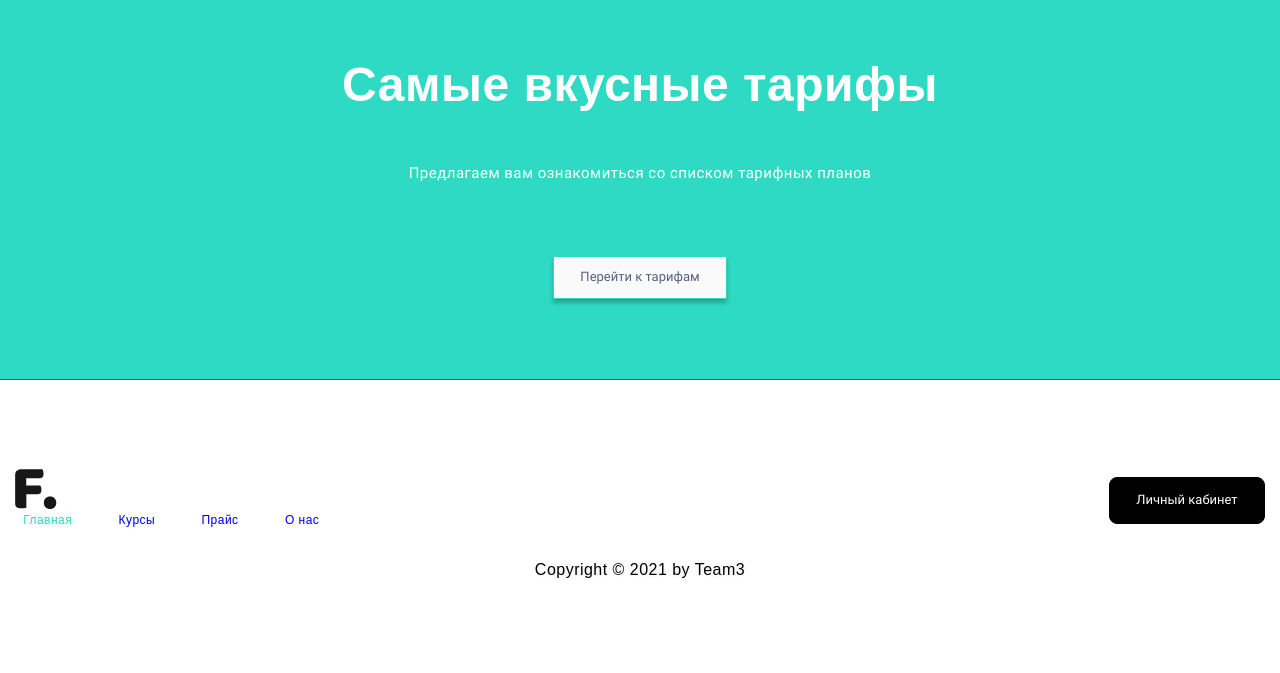
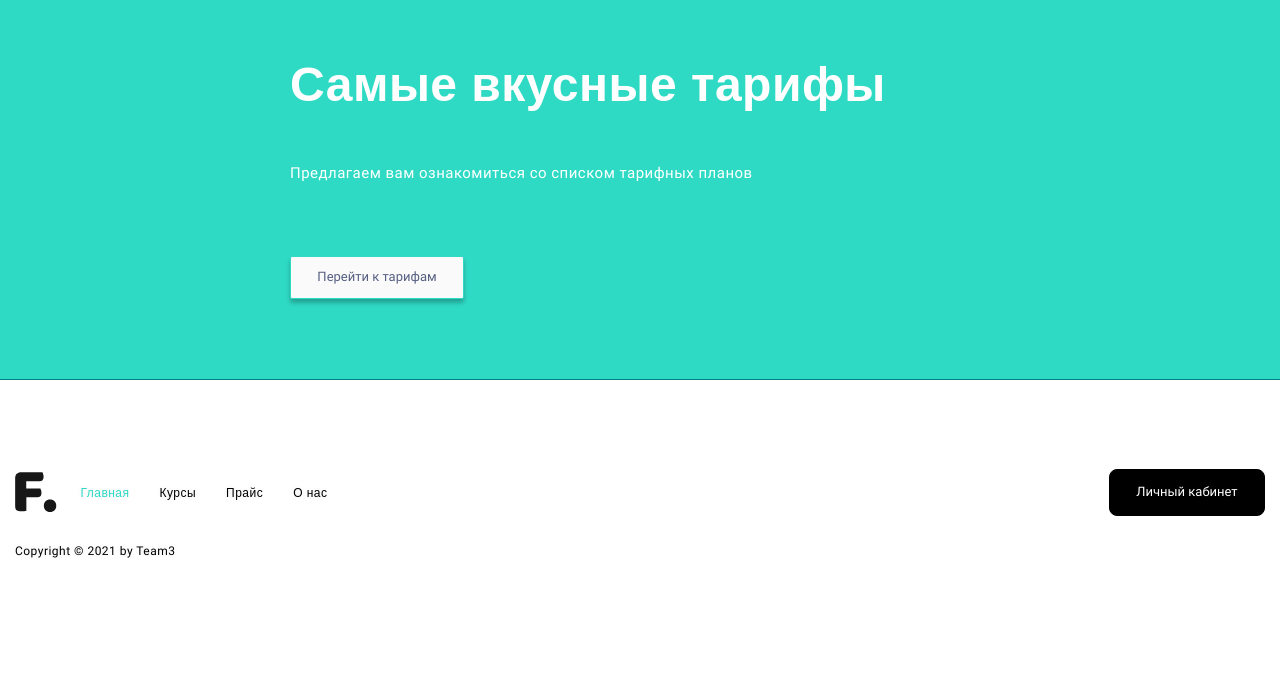
Before and after one commit to RMhmdv/ITSchool, a PHP site: page / in a window 1280 px wide. Shown: the part 2244-2917 px from the top of the page. After the commit the page ends 2802 px from the top, so only its background shows below. Run offline with PHP 8.4, Linux system fonts and the light colour scheme; style sheets or scripts are compiled from the project's sources.

Commit message:
fix to styles

```diff
--- a/src/sass/base/_basic.scss
+++ b/src/sass/base/_basic.scss
@@ -13,7 +13,6 @@ body {
   background-color: $accent-color2;
   color: $title-text-color;
   line-height: 1.7;
-  text-align: center;
   letter-spacing: 0.03em;
 
   &.no-scroll {
--- a/src/sass/components/_footer.scss
+++ b/src/sass/components/_footer.scss
@@ -4,7 +4,6 @@
 
   color: inherit;
   background-color: $accent-color2;
-  // font-family: $footer-font-family;
   font-weight: 500;
   text-shadow: 0px 0px 5px #E6E6E6;
 
@@ -13,7 +12,7 @@
     padding-bottom: 70px;
   }
 
-  &__wrapper {
+   &__wrapper {
     display: grid;
     grid-template-columns: 2fr 5fr 1fr;
     grid-template-areas: "footer-logo footer-menu footer-btn";
@@ -21,6 +20,7 @@
     color: $title-text-color;
 
   }
+
 
   &__logo {
     grid-area: footer-logo;
@@ -33,13 +33,12 @@
     grid-area: footer-btn;
   }
 
-&__menu {
-  display: grid;
-  grid-template-columns: repeat(4, auto);
-  grid-gap: 30px;
-  font-family: $primary-font-family;
-  font-size: 12px;
-  color: inherit;
+  .menu {
+
+  &__nav {
+    @include dfcb();
+    justify-content: space-between;
+  }
 
   @media (max-width: 1179px) {
     width: 100%;
@@ -50,7 +49,25 @@
   }
 }
 
-.footer__menu-link {
+
+&__menu {
+  display: grid;
+  grid-template-columns: repeat(4, auto);
+  grid-gap: 30px;
+  font-family: $primary-font-family;
+  font-size: 12px;
+  color: inherit;
+
+  // @media (max-width: 1179px) {
+  //   width: 100%;
+  // }
+
+  @media (max-width: 574px) {
+    display: none;
+  }
+}
+
+.header__menu-link {
   color: inherit;
   cursor: pointer;
 }
@@ -65,9 +82,10 @@
 }
 }
 
-
 .text-footer {
   display: block;
   margin-top: 25px;
+  font-family: $footer-font-family;
+  font-size: 12px;
   align-items: start;
 }
```
Also changed, not shown: build/index.html (+1 -6 lines), src/index.html (+1 -6 lines).
